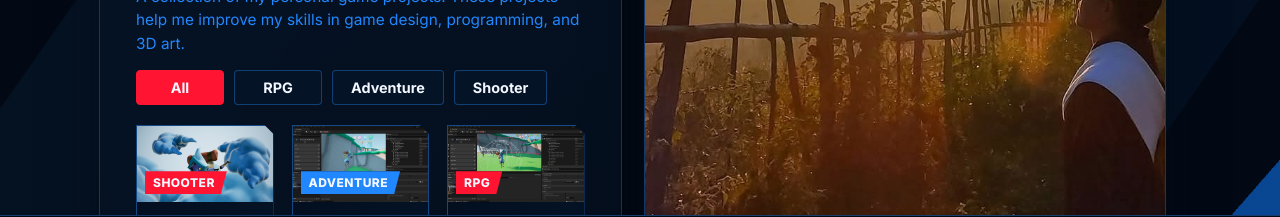
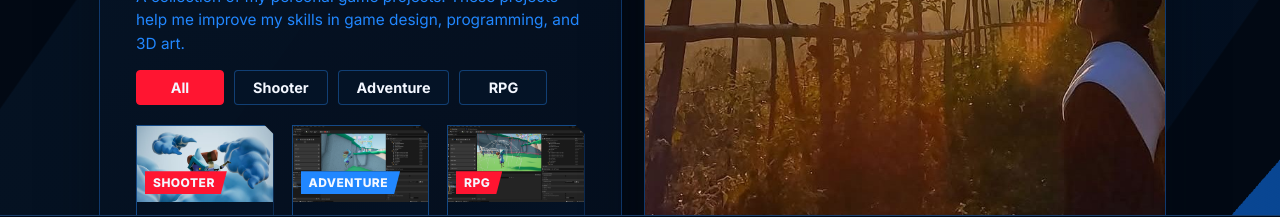
Before and after one commit to thavon91/web-portfolio, a React (Vite) app: page / in a window 1280 px wide. Shown: the part 533-750 px from the top of the page. Built offline with nearby package versions, Linux system fonts and the light colour scheme.

Commit message:
Match project filters to card order
Co-authored-by: Copilot <223556219+Copilot@users.noreply.github.com>

```diff
--- a/src/pages/HomePage.jsx
+++ b/src/pages/HomePage.jsx
@@ -28,7 +28,7 @@ const projects = [
   },
 ];
 
-const projectFilters = ['All', 'RPG', 'Adventure', 'Shooter'];
+const projectFilters = ['All', ...new Set(projects.map((project) => project.category))];
 
 const paperStyle = {
   flex: { xs: '0 0 auto', md: '1 1 0' },
```
